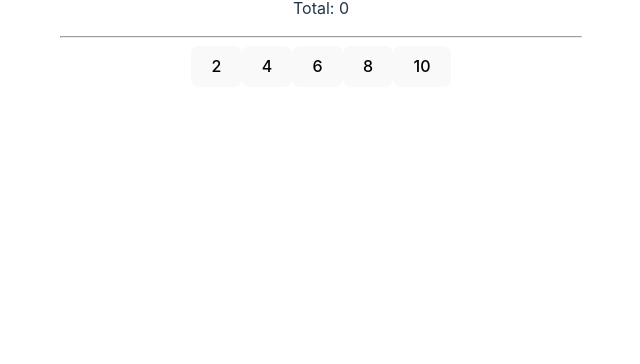
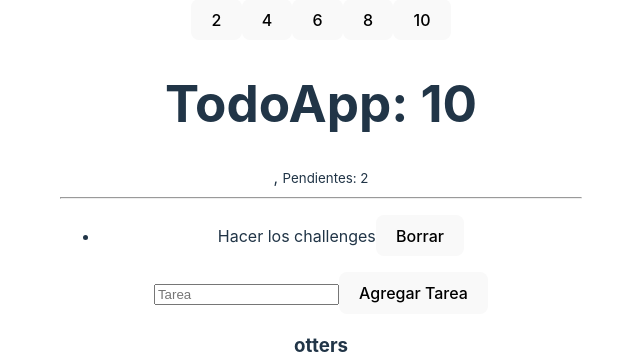
Before and after one commit to david-ale/Challenges-EyD-Corte-2, a React (Vite) app in the folder Challenges/: page / in a window 1280 px wide. Shown: the part 953-1317 px from the top of the page, without its empty margins (319-959 px from the left). Before the commit the page ends 1072 px from the top, so only its background shows below. Built offline with nearby package versions, Linux system fonts and the light colour scheme; no server answers.

Commit message:
Ultimo commit para los challenges

```diff
--- a/Challenges/src/main.jsx
+++ b/Challenges/src/main.jsx
@@ -8,6 +8,7 @@ import { GifGrid } from './Components/./Challenge04 - gifs/GifGrid'
 import {Counter} from "./Components/Counter.jsx"
 import {MultipleCustomHook} from "./Components/Challenge07 - breakingbad/MultipleCustomHook"
 import { Father } from './Components/Challenge08 - memo/Father.jsx'
+import {TodoApp} from './Components/Challenge09 - split Todo Component/TodoApp.jsx'
 import './index.css'
 
 ReactDOM.createRoot(document.getElementById('root')).render(
@@ -16,7 +17,8 @@ ReactDOM.createRoot(document.getElementById('root')).render(
     <Counter value ={0}/>
     <GifExpertApp/>
     <MultipleCustomHook/>
+    <Father/>
+    <TodoApp/>
     <GifGrid category={"otters"}/>
-    <Father/>
   </React.StrictMode>,
 )
```
